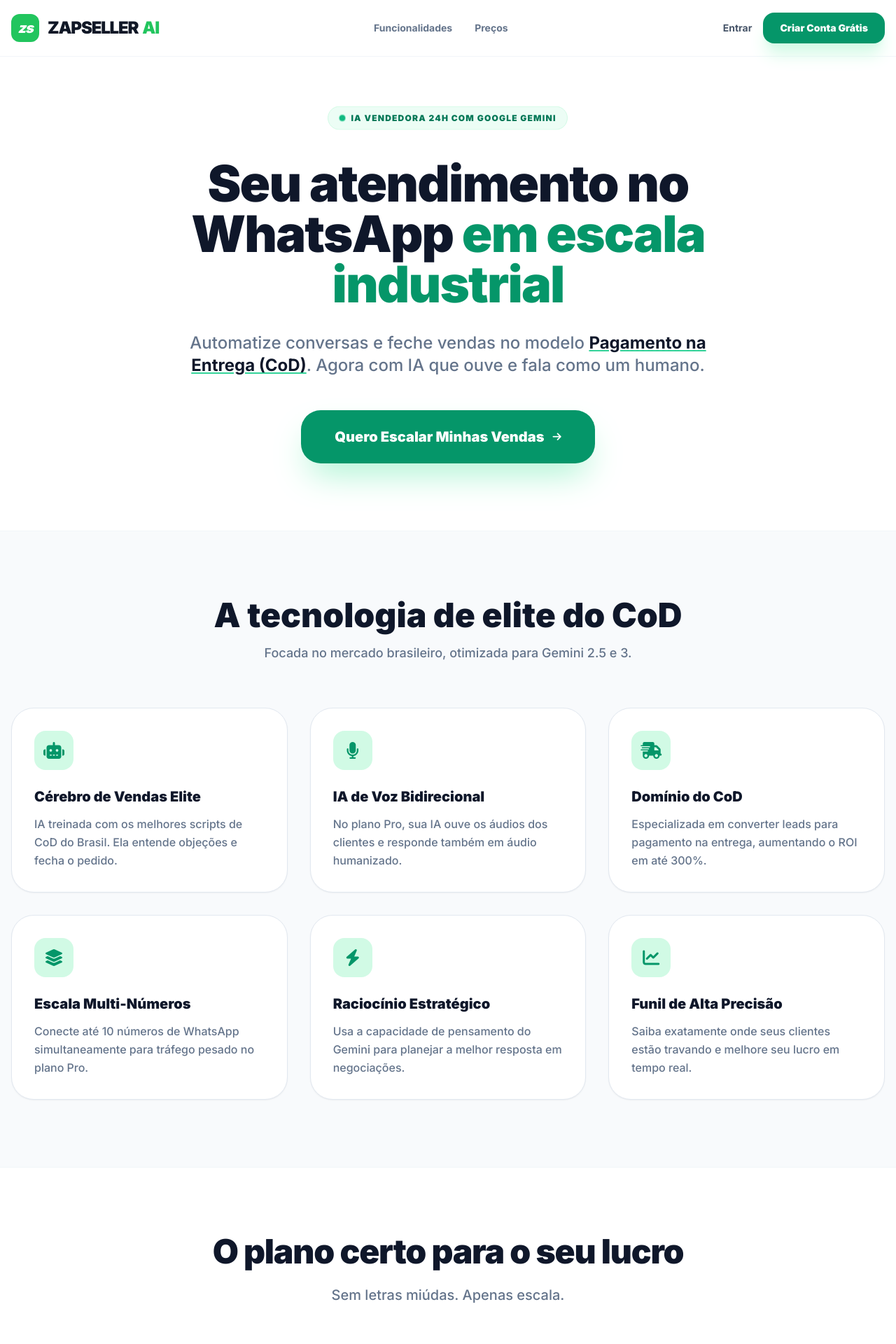
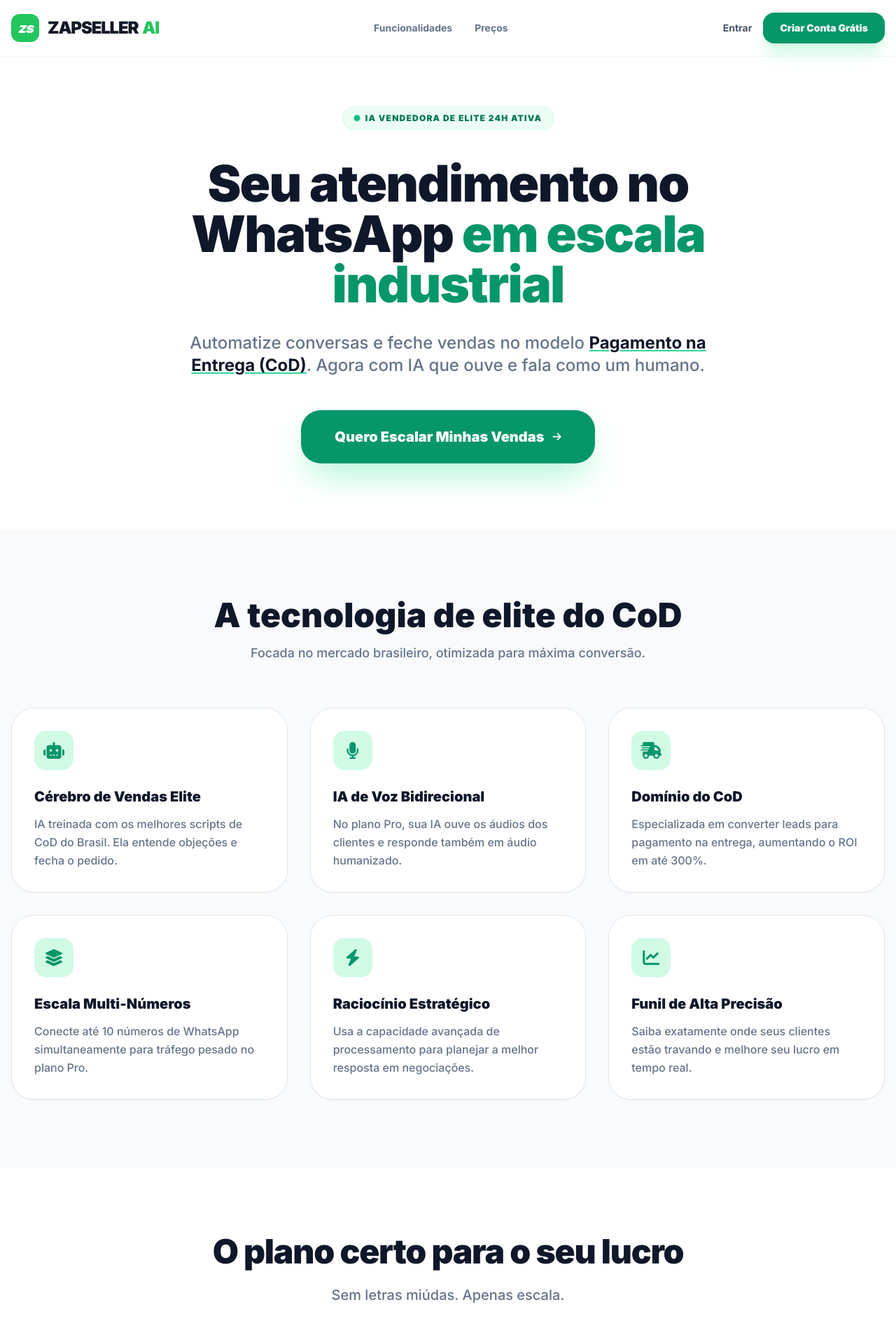
Before and after one commit to gustavohsantana70/-ZAPSELLER-AI-2.0, a React (Vite) app: page / in a window 1280 px wide. Shown: the top 1920 px of the page at 70% size. Built offline with nearby package versions, Linux system fonts and the light colour scheme.

Commit message:
feat: Refine AI persona and marketing copy
Updates the AI's system instructions to better reflect its role as a sales strategist and enhances marketing copy across various pages to emphasize "Elite" AI capabilities and optimization for maximum conversion, moving away from specific model mentions.

```diff
--- a/pages/Dashboard.tsx
+++ b/pages/Dashboard.tsx
@@ -82,7 +82,7 @@
                   </div>
                   <div>
                     <h2 className="text-2xl font-black tracking-tight">Vendedor Virtual Ativo</h2>
-                    <p className="text-emerald-400 font-bold text-xs uppercase tracking-widest">IA treinada com Google Gemini</p>
+                    <p className="text-emerald-400 font-bold text-xs uppercase tracking-widest">IA de Elite configurada e pronta</p>
                   </div>
                 </div>
                 <button
--- a/pages/LandingPage.tsx
+++ b/pages/LandingPage.tsx
@@ -69,7 +69,7 @@
               <span className="animate-ping absolute inline-flex h-full w-full rounded-full bg-emerald-400 opacity-75"></span>
               <span className="relative inline-flex rounded-full h-2 w-2 bg-emerald-500"></span>
             </span>
-            IA Vendedora 24h com Google Gemini
+            IA Vendedora de Elite 24h Ativa
           </div>
 
           <h1 className="text-5xl md:text-7xl font-black text-slate-900 leading-[1.1] mb-8 tracking-tight">
@@ -94,7 +94,7 @@
         <div className="max-w-7xl mx-auto px-4">
           <header className="text-center mb-16">
             <h2 className="text-3xl md:text-5xl font-black text-slate-900 mb-4">A tecnologia de elite do CoD</h2>
-            <p className="text-lg text-slate-500 font-medium">Focada no mercado brasileiro, otimizada para Gemini 2.5 e 3.</p>
+            <p className="text-lg text-slate-500 font-medium">Focada no mercado brasileiro, otimizada para máxima conversão.</p>
           </header>
 
           <div className="grid md:grid-cols-2 lg:grid-cols-3 gap-8">
@@ -103,7 +103,7 @@
               { icon: 'fa-microphone', title: 'IA de Voz Bidirecional', desc: 'No plano Pro, sua IA ouve os áudios dos clientes e responde também em áudio humanizado.' },
               { icon: 'fa-truck-fast', title: 'Domínio do CoD', desc: 'Especializada em converter leads para pagamento na entrega, aumentando o ROI em até 300%.' },
               { icon: 'fa-layer-group', title: 'Escala Multi-Números', desc: 'Conecte até 10 números de WhatsApp simultaneamente para tráfego pesado no plano Pro.' },
-              { icon: 'fa-bolt', title: 'Raciocínio Estratégico', desc: 'Usa a capacidade de pensamento do Gemini para planejar a melhor resposta em negociações.' },
+              { icon: 'fa-bolt', title: 'Raciocínio Estratégico', desc: 'Usa a capacidade avançada de processamento para planejar a melhor resposta em negociações.' },
               { icon: 'fa-chart-line', title: 'Funil de Alta Precisão', desc: 'Saiba exatamente onde seus clientes estão travando e melhore seu lucro em tempo real.' },
             ].map((feature, i) => (
               <div key={i} className="bg-white p-8 rounded-[32px] shadow-sm border border-slate-200 hover:scale-[1.02] transition-all group">
@@ -235,7 +235,7 @@
             </div>
           </div>
           <p className="text-slate-400 font-bold text-sm max-w-sm mx-auto mb-10 mt-6 leading-relaxed">
-            Potencializado pela Inteligência Artificial do Google Gemini.
+            Potencializado pela Inteligência Artificial de última geração.
           </p>
           <p className="text-xs text-slate-300 font-medium">© 2025 ZapSeller AI. Todos os direitos reservados.</p>
         </div>
--- a/pages/PricingPage.tsx
+++ b/pages/PricingPage.tsx
@@ -80,7 +80,7 @@
             <i className="fas fa-arrow-left"></i> Voltar ao Dashboard
           </button>
           <h1 className="text-4xl md:text-6xl font-black text-slate-900 mb-6 tracking-tighter text-center w-full">Sua escala começa aqui.</h1>
-          <p className="text-xl text-slate-500 max-w-2xl mx-auto font-medium">Automatize 100% do seu atendimento no WhatsApp com a tecnologia do Google Gemini.</p>
+          <p className="text-xl text-slate-500 max-w-2xl mx-auto font-medium">Automatize 100% do seu atendimento no WhatsApp com tecnologia de ponta.</p>
         </header>
 
         <div className="grid md:grid-cols-3 gap-8 items-stretch">
--- a/services/gemini.ts
+++ b/services/gemini.ts
@@ -41,7 +41,7 @@
   }
 
   const systemInstruction = isVipSupport
-    ? `Você é o estrategista de vendas do ZapSeller AI. Forneça conselhos de ROI e escala.`
+    ? `Você é o estrategista de vendas do ZapSeller IA. Forneça conselhos de ROI e escala.`
     : `PERSONA: Vendedor humano focado em fechamento CoD.
        PRODUTO: ${product.name} | VALOR: R$ ${product.price}
        REGRAS:
```
